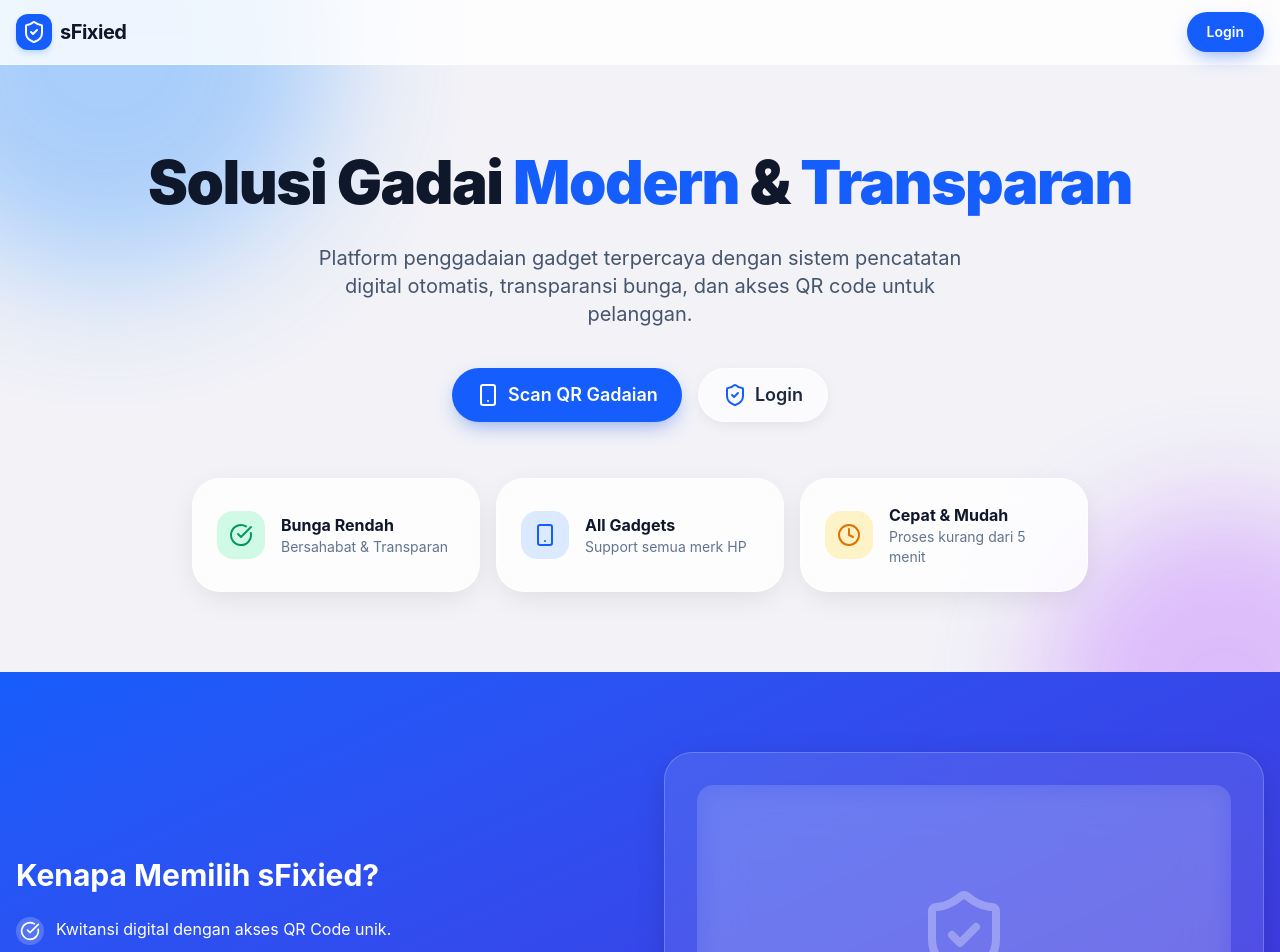
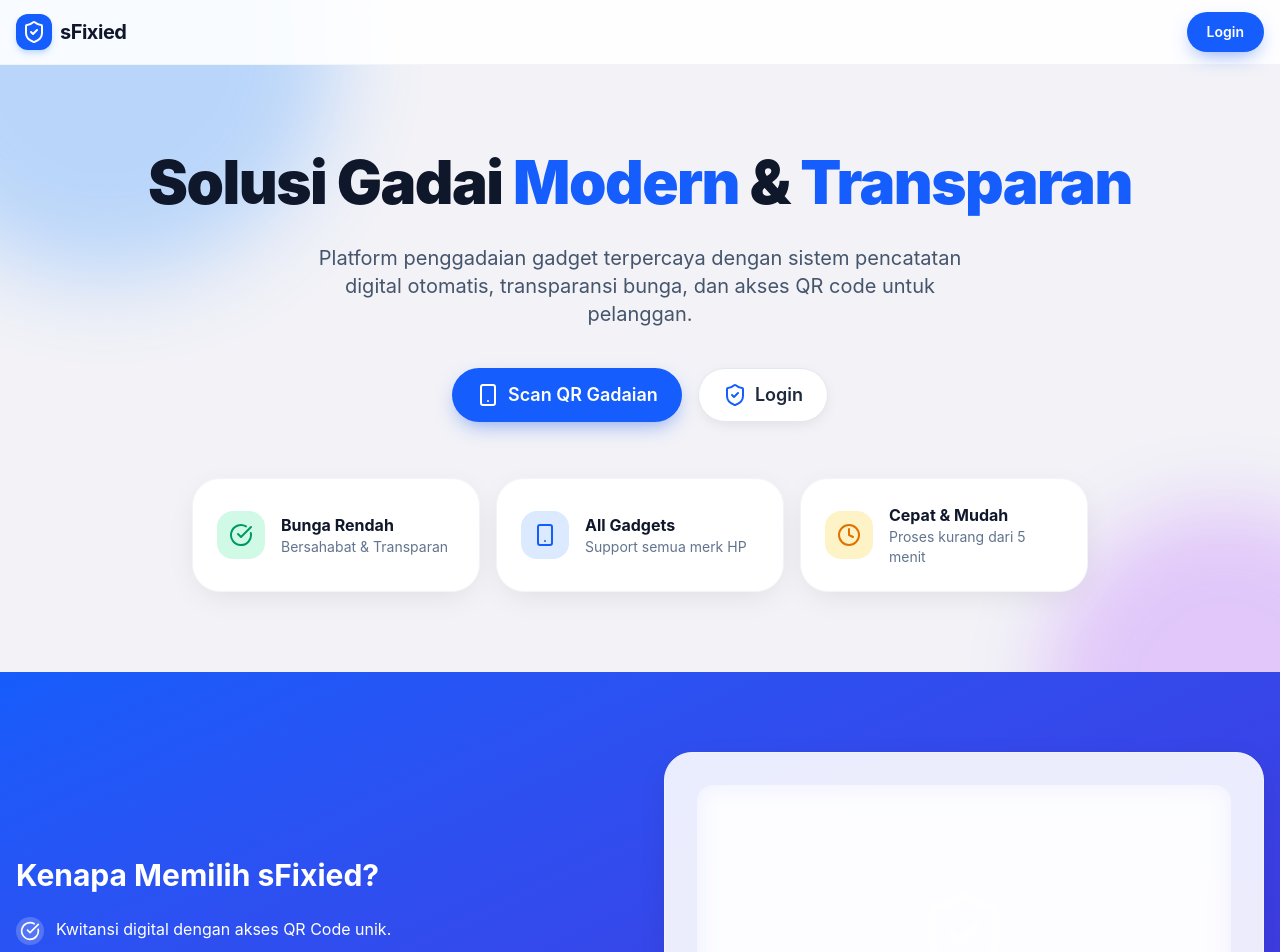
Before and after one commit to SulaSavero/iFixied, a Next.js app: page / in a window 1280 px wide. Shown: the top 952 px of the page. Built offline with nearby package versions, Linux system fonts and the light colour scheme.

Commit message:
versi 2.1 fix bug

```diff
--- a/src/app/globals.css
+++ b/src/app/globals.css
@@ -55,34 +55,34 @@ body {
   .btn-primary:hover { @apply bg-blue-500 shadow-[0_10px_26px_-6px_rgba(37,99,235,0.65)]; }
 
   .btn-secondary {
-    @apply relative inline-flex items-center gap-2 bg-white/70 backdrop-blur-xl text-slate-800 px-6 py-3 rounded-full font-semibold
-           border border-white/60 shadow-[0_4px_16px_-4px_rgba(0,0,0,0.1)]
+    @apply relative inline-flex items-center gap-2 bg-white text-slate-800 px-6 py-3 rounded-full font-semibold
+           border border-slate-200 shadow-[0_4px_16px_-4px_rgba(0,0,0,0.1)]
            transition-all duration-300 active:scale-95;
     transition-timing-function: var(--ease-spring);
   }
-  .btn-secondary:hover { @apply bg-white; }
+  .btn-secondary:hover { @apply bg-slate-50; }
 
   .card {
     @apply bg-white p-6 rounded-2xl shadow-sm border border-slate-200;
   }
 
-  /* === Permukaan kaca (glassmorphism) === */
+  /* === Permukaan kaca (glassmorphism) — versi ringan, solid + shadow, blur minim === */
   .glass-card {
-  @apply bg-white/80 border border-white/50 shadow-[0_8px_32px_-8px_rgba(0,0,0,0.12)] rounded-[28px];
-  backdrop-filter: blur(12px); /* turun dari blur besar */
+    @apply bg-white border border-slate-100 shadow-[0_8px_32px_-8px_rgba(0,0,0,0.10)] rounded-[28px];
   }
   .glass-nav {
-  @apply sticky top-0 z-50 bg-white/80 border-b border-white/40;
-  backdrop-filter: blur(12px);
+    @apply sticky top-0 z-50 bg-white/90 border-b border-slate-100;
+    backdrop-filter: blur(10px);
+    -webkit-backdrop-filter: blur(10px);
   }
   .glass-panel {
-    @apply bg-white/10 backdrop-blur-2xl border border-white/20 shadow-[0_8px_32px_-8px_rgba(0,0,0,0.25)] rounded-[28px];
+    @apply bg-white/90 border border-slate-100 shadow-[0_8px_32px_-8px_rgba(0,0,0,0.15)] rounded-[28px];
   }
   .glass-pill {
-    @apply bg-white/60 backdrop-blur-xl border border-white/50 rounded-full;
+    @apply bg-white border border-slate-200 rounded-full;
   }
   .ios-input {
-    @apply w-full px-4 py-3 bg-white/70 border border-white/60 rounded-2xl outline-none
+    @apply w-full px-4 py-3 bg-white border border-slate-200 rounded-2xl outline-none
            focus:ring-2 focus:ring-blue-500 transition-all;
   }
 
@@ -92,14 +92,18 @@ body {
 }
 
 /* === Blob gradient mengambang di background === */
+/* Catatan: blob ini animasi terus-menerus + blur besar = berat di WebView/HP.
+   Kalau masih terasa lag saat scroll, hapus pemakaian class .ios-blob
+   di halaman (PawnDashboard.tsx / LandingPage.tsx) daripada menghapus di sini. */
 .ios-blob {
   position: absolute;
   border-radius: 9999px;
-  filter: blur(60px);
-  opacity: 0.45;
+  filter: blur(40px);
+  opacity: 0.35;
   animation: blob-float 14s ease-in-out infinite;
   pointer-events: none;
   z-index: 0;
+  will-change: transform;
 }
 .ios-blob.delay-2 { animation-delay: -4s; }
 .ios-blob.delay-3 { animation-delay: -8s; }
@@ -118,9 +122,9 @@ body {
 .glass-overlay {
   position: fixed;
   inset: 0;
-  background: rgba(255, 255, 255, 0.15);
-  backdrop-filter: blur(20px);
-  -webkit-backdrop-filter: blur(20px);
+  background: rgba(255, 255, 255, 0.4);
+  backdrop-filter: blur(10px);
+  -webkit-backdrop-filter: blur(10px);
   animation: fade-in 0.35s var(--ease-ios) both;
 }
 
--- a/src/app/page.tsx
+++ b/src/app/page.tsx
@@ -10,8 +10,8 @@ export default function LandingPage() {
       <div className="ios-blob delay-3 w-[340px] h-[340px] bg-amber-300 bottom-0 left-1/4" />
 
       {/* Nav */}
-      <header className="glass-nav">
-        <nav className="max-w-7xl mx-auto px-4 h-16 flex items-center justify-between">
+      <header className="glass-nav" style={{ paddingTop: 'env(safe-area-inset-top)' }}>
+  <nav className="max-w-7xl mx-auto px-4 h-16 flex items-center justify-between">
           <div className="flex items-center gap-2">
             <div className="bg-blue-600 p-1.5 rounded-xl shadow-md shadow-blue-200">
               <ShieldCheck className="text-white w-6 h-6" />
```
Also changed, not shown: 1 other file (tests, documents, lock files or other folders).
